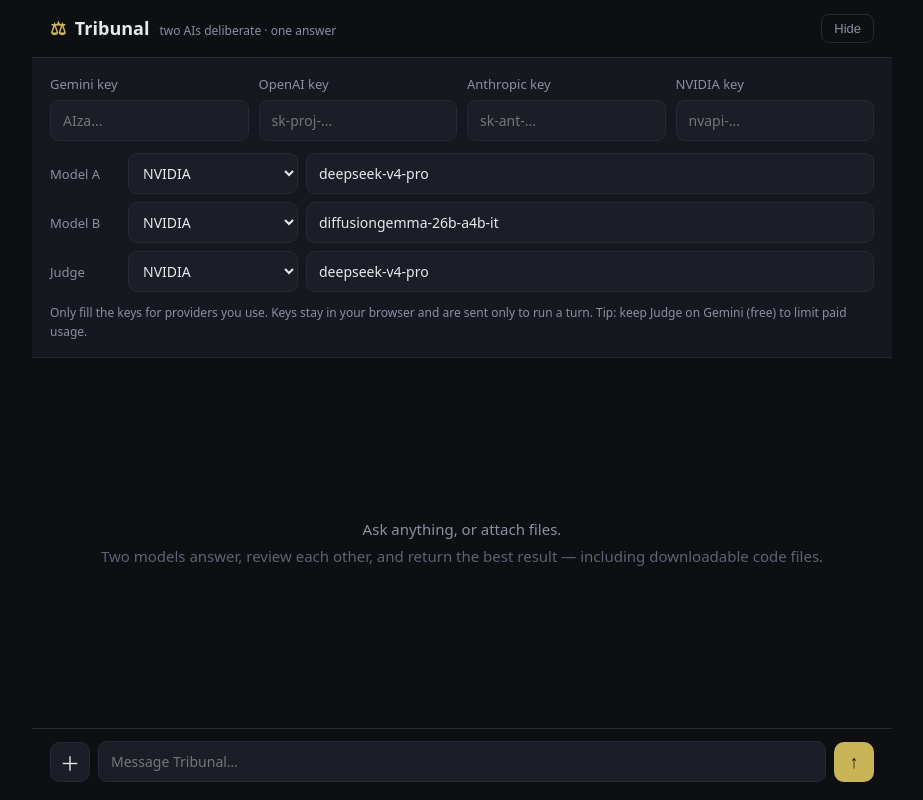
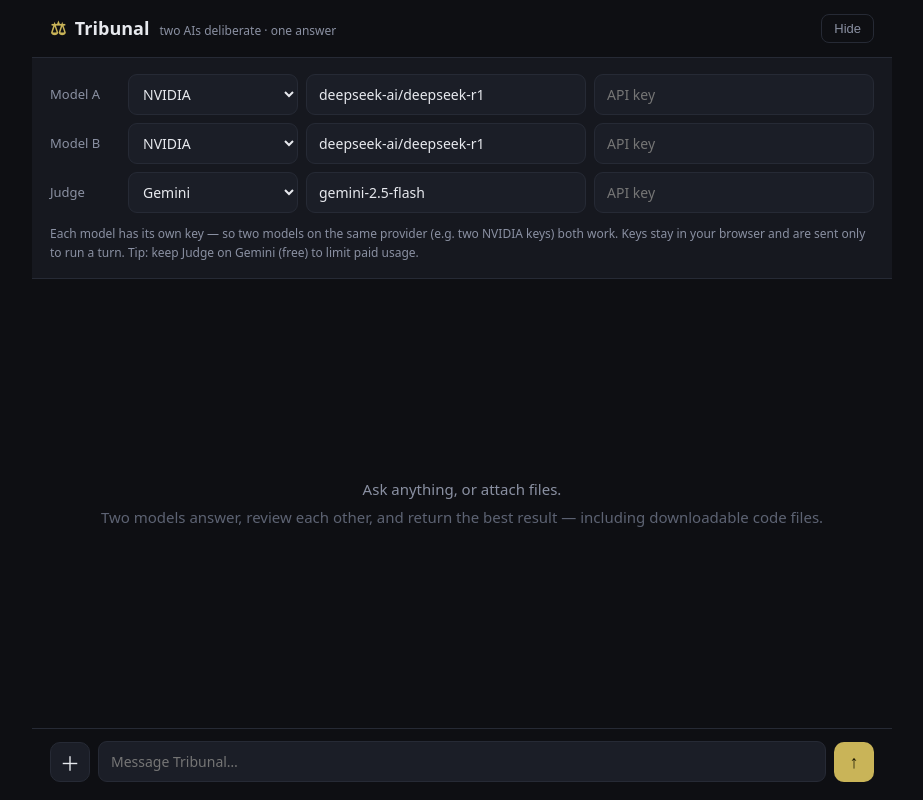
Before and after one commit to iamsupernovaa/Tribunal, a Next.js app: page / in a window 1280 px wide. Shown: the whole page, without its empty margins (178-1101 px from the left). Built offline with nearby package versions, Linux system fonts and the light colour scheme.

Commit message:
Update NVIDIA model and API key handling

```diff
--- a/app/page.js
+++ b/app/page.js
@@ -7,14 +7,14 @@
   { id: 'gemini', label: 'Gemini', default: 'gemini-2.5-flash' },
   { id: 'openai', label: 'OpenAI (GPT)', default: 'gpt-5.5' },
   { id: 'anthropic', label: 'Anthropic (Claude)', default: 'claude-sonnet-4-6' },
-  { id: 'nvidia', label: 'NVIDIA', default: 'deepseek-v4-pro' },
+  { id: 'nvidia', label: 'NVIDIA', default: 'deepseek-ai/deepseek-r1' },
 ];
 const DEFAULT_MODEL = Object.fromEntries(PROVIDERS.map((p) => [p.id, p.default]));
 
 const DEFAULT_SLOTS = {
-  A: { provider: 'nvidia', model: 'deepseek-v4-pro' },
-  B: { provider: 'nvidia', model: 'diffusiongemma-26b-a4b-it' },
-  judge: { provider: 'nvidia', model: 'deepseek-v4-pro' },
+  A: { provider: 'nvidia', model: 'deepseek-ai/deepseek-r1', key: '' },
+  B: { provider: 'nvidia', model: 'deepseek-ai/deepseek-r1', key: '' },
+  judge: { provider: 'gemini', model: 'gemini-2.5-flash', key: '' },
 };
 
 const PHASE_LABEL = { draft: 'Drafting', critique: 'Critiquing', verdict: 'Deciding' };
@@ -49,7 +49,6 @@
 }
 
 export default function Page() {
-  const [keys, setKeys] = useState({ gemini: '', openai: '', anthropic: '', nvidia: '' });
   const [slots, setSlots] = useState(DEFAULT_SLOTS);
   const [showSettings, setShowSettings] = useState(false);
   const [cfgError, setCfgError] = useState('');
@@ -64,18 +63,18 @@
 
   useEffect(() => {
     try {
-      const s = JSON.parse(localStorage.getItem('tribunal2') || '{}');
-      if (s.keys) setKeys((k) => ({ ...k, ...s.keys }));
-      if (s.slots) setSlots((sl) => ({ ...sl, ...s.slots }));
-      if (!s.keys?.gemini && !s.keys?.openai && !s.keys?.anthropic && !s.keys?.nvidia) setShowSettings(true);
+      const s = JSON.parse(localStorage.getItem('tribunal') || '{}');
+      if (s.slots) setSlots((sl) => ({ A: { ...sl.A, ...s.slots.A }, B: { ...sl.B, ...s.slots.B }, judge: { ...sl.judge, ...s.slots.judge } }));
+      const anyKey = s.slots && (s.slots.A?.key || s.slots.B?.key || s.slots.judge?.key);
+      if (!anyKey) setShowSettings(true);
     } catch {
       setShowSettings(true);
     }
   }, []);
 
   useEffect(() => {
-    localStorage.setItem('tribunal2', JSON.stringify({ keys, slots }));
-  }, [keys, slots]);
+    localStorage.setItem('tribunal', JSON.stringify({ slots }));
+  }, [slots]);
 
   useEffect(() => {
     if (scroller.current) scroller.current.scrollTop = scroller.current.scrollHeight;
@@ -117,8 +116,7 @@
   }
 
   function missingKeys() {
-    const used = new Set([slots.A.provider, slots.B.provider, slots.judge.provider]);
-    return [...used].filter((p) => !keys[p]);
+    return [['A', 'Model A'], ['B', 'Model B'], ['judge', 'Judge']].filter(([k]) => !slots[k].key).map(([, l]) => l);
   }
 
   async function send() {
@@ -128,7 +126,7 @@
     const miss = missingKeys();
     if (miss.length) {
       setShowSettings(true);
-      setCfgError('Add API key(s) for: ' + miss.join(', '));
+      setCfgError('Add an API key for: ' + miss.join(', '));
       return;
     }
     setCfgError('');
@@ -149,7 +147,7 @@
       const r = await fetch('/api/chat', {
         method: 'POST',
         headers: { 'Content-Type': 'application/json' },
-        body: JSON.stringify({ keys, slots, messages: apiMessages, attachments }),
+        body: JSON.stringify({ slots, messages: apiMessages, attachments }),
       });
       if (!r.body) throw new Error('No response stream (' + r.status + ')');
       const reader = r.body.getReader();
@@ -193,19 +191,13 @@
 
       {showSettings && (
         <section className="settings">
-          <div className="keys">
-            <label>Gemini key<input type="password" value={keys.gemini} onChange={(e) => setKeys((k) => ({ ...k, gemini: e.target.value }))} placeholder="AIza..." autoComplete="off" /></label>
-            <label>OpenAI key<input type="password" value={keys.openai} onChange={(e) => setKeys((k) => ({ ...k, openai: e.target.value }))} placeholder="sk-proj-..." autoComplete="off" /></label>
-            <label>Anthropic key<input type="password" value={keys.anthropic} onChange={(e) => setKeys((k) => ({ ...k, anthropic: e.target.value }))} placeholder="sk-ant-..." autoComplete="off" /></label>
-            <label>NVIDIA key<input type="password" value={keys.nvidia} onChange={(e) => setKeys((k) => ({ ...k, nvidia: e.target.value }))} placeholder="nvapi-..." autoComplete="off" /></label>
-          </div>
           <div className="slots">
-            <SlotRow name="Model A" slot={slots.A} onProvider={(p) => setProvider('A', p)} onModel={(v) => setSlot('A', { model: v })} />
-            <SlotRow name="Model B" slot={slots.B} onProvider={(p) => setProvider('B', p)} onModel={(v) => setSlot('B', { model: v })} />
-            <SlotRow name="Judge" slot={slots.judge} onProvider={(p) => setProvider('judge', p)} onModel={(v) => setSlot('judge', { model: v })} />
+            <SlotRow name="Model A" slot={slots.A} onProvider={(p) => setProvider('A', p)} onModel={(v) => setSlot('A', { model: v })} onKey={(v) => setSlot('A', { key: v })} />
+            <SlotRow name="Model B" slot={slots.B} onProvider={(p) => setProvider('B', p)} onModel={(v) => setSlot('B', { model: v })} onKey={(v) => setSlot('B', { key: v })} />
+            <SlotRow name="Judge" slot={slots.judge} onProvider={(p) => setProvider('judge', p)} onModel={(v) => setSlot('judge', { model: v })} onKey={(v) => setSlot('judge', { key: v })} />
           </div>
           {cfgError && <div className="error">{cfgError}</div>}
-          <p className="hint">Only fill the keys for providers you use. Keys stay in your browser and are sent only to run a turn. Tip: keep Judge on Gemini (free) to limit paid usage.</p>
+          <p className="hint">Each model has its own key — so two models on the same provider (e.g. two NVIDIA keys) both work. Keys stay in your browser and are sent only to run a turn. Tip: keep Judge on Gemini (free) to limit paid usage.</p>
         </section>
       )}
 
@@ -283,14 +275,15 @@
   );
 }
 
-function SlotRow({ name, slot, onProvider, onModel }) {
+function SlotRow({ name, slot, onProvider, onModel, onKey }) {
   return (
     <div className="slot">
       <span className="slot-name">{name}</span>
       <select value={slot.provider} onChange={(e) => onProvider(e.target.value)}>
         {PROVIDERS.map((p) => (<option key={p.id} value={p.id}>{p.label}</option>))}
       </select>
-      <input value={slot.model} onChange={(e) => onModel(e.target.value)} />
+      <input className="slot-model" value={slot.model} onChange={(e) => onModel(e.target.value)} placeholder="model" />
+      <input className="slot-key" type="password" value={slot.key} onChange={(e) => onKey(e.target.value)} placeholder="API key" autoComplete="off" />
     </div>
   );
 }
```
